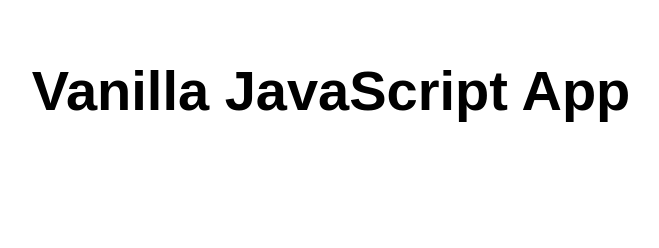
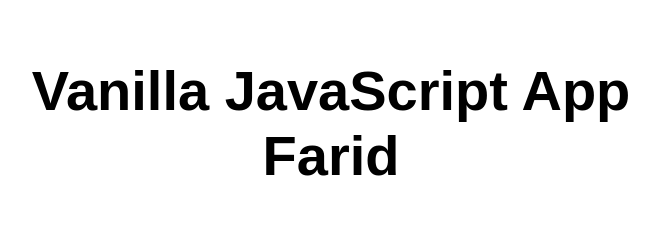
Before and after one commit to faridvaliyev1/utcloud2021azapp, a plain HTML site: page index.html in a window 1280 px wide. Shown: the whole page, without its empty margins (309-968 px from the left). Drawn offline with Linux system fonts and the light colour scheme.

Commit message:
Update index.html

```diff
--- a/index.html
+++ b/index.html
@@ -10,7 +10,7 @@
 
 <body>
   <main>
-    <h1>Vanilla JavaScript App</h1>
+    <h1>Vanilla JavaScript App Farid</h1>
   </main>
 </body>
 
```
